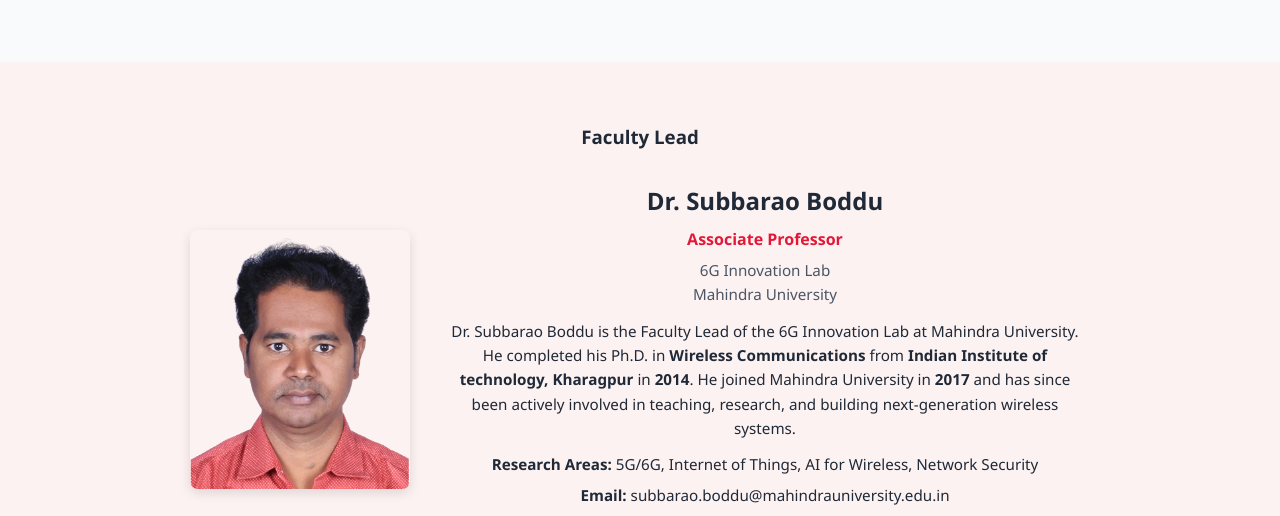
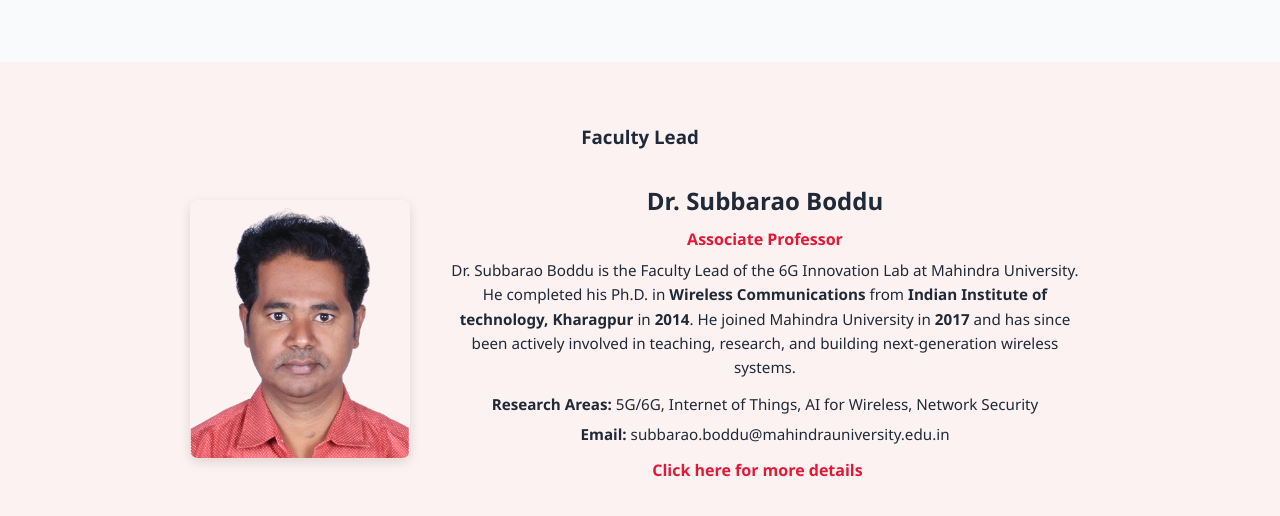
Before and after one commit to chandharlabs/Mu-6G-Innovation-Lab, a plain HTML site: page team.html in a window 1280 px wide. Shown: the part 259-775 px from the top of the page. Drawn offline with Linux system fonts and the light colour scheme.

Commit message:
Update team.html

```diff
--- a/team.html
+++ b/team.html
@@ -59,10 +59,6 @@
     <div class="faculty-info">
       <h3>Dr. Subbarao Boddu</h3>
       <p class="designation">Associate Professor</p>
-      <p class="affiliation">
-        6G Innovation Lab<br>
-        Mahindra University
-      </p>
 
       <p class="bio">
   Dr. Subbarao Boddu is the Faculty Lead of the 6G Innovation Lab at Mahindra University.
```
